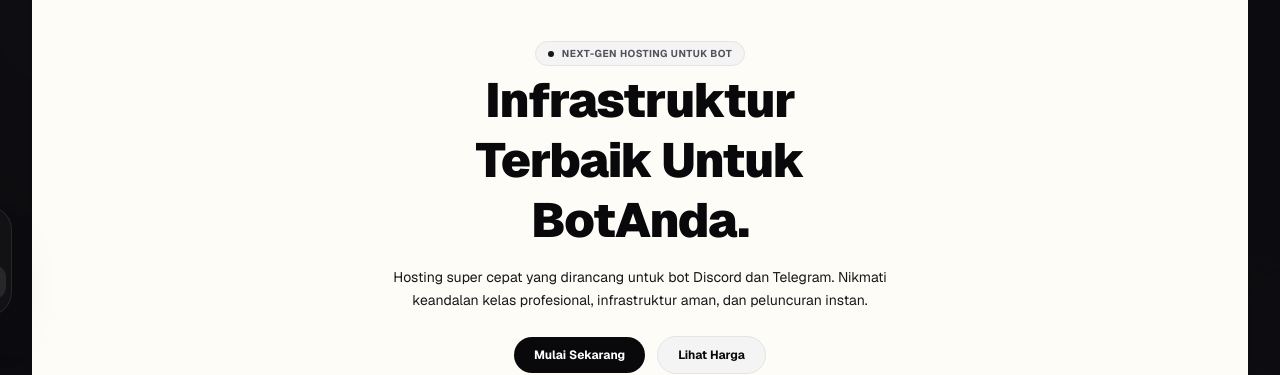
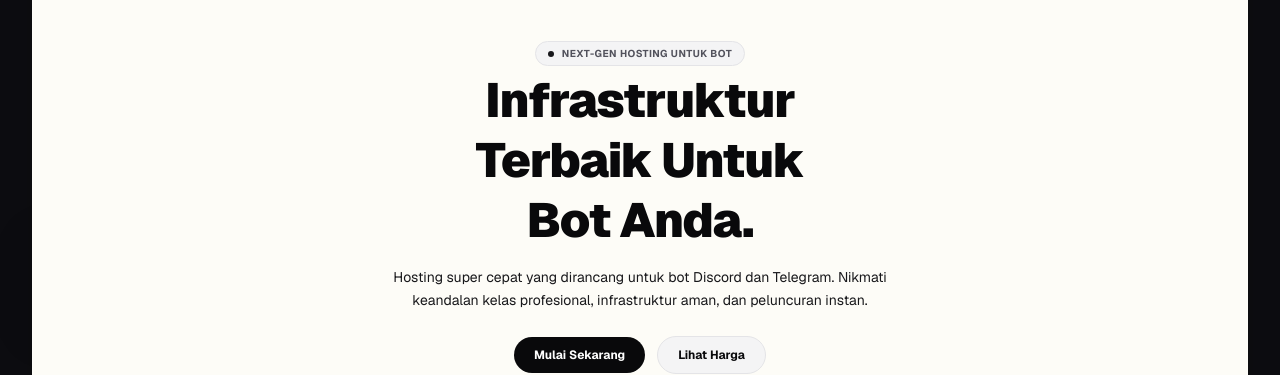
Before and after one commit to ansea-wav/xibot, a Next.js app: page / in a window 1280 px wide. Shown: the part 139-514 px from the top of the page. Built offline with nearby package versions, Linux system fonts and the light colour scheme.

Commit message:
feat: revert hero title flicker, and refactor language switcher notch to slide out of and disappear behind the main page card container edge

```diff
--- a/src/app/page.tsx
+++ b/src/app/page.tsx
@@ -104,35 +104,6 @@ export default function Home() {
   const [langHovered, setLangHovered] = useState(false);
   const [langAutoHide, setLangAutoHide] = useState(false);
 
-  const renderHeroTitle = (title: string) => {
-    const lines = title.split('\n');
-    return lines.map((line, lineIndex) => {
-      const words = line.split(' ');
-      const renderedWords = words.map((word, wordIndex) => {
-        const cleanWord = word.replace(/[.,\/#!$%\^&\*;:{}=\-_`~()]/g,"");
-        const isBot = cleanWord.toLowerCase() === 'bot' || cleanWord.toLowerCase() === 'bots';
-
-        if (isBot) {
-          const punctuation = word.slice(cleanWord.length);
-          return (
-            <span key={wordIndex} className="inline-block relative">
-              <span className="animate-flicker inline-block text-zinc-950 font-black relative">
-                {cleanWord}
-              </span>
-              {punctuation}{' '}
-            </span>
-          );
-        }
-        return word + ' ';
-      });
-
-      return (
-        <span key={lineIndex} className="block">
-          {renderedWords}
-        </span>
-      );
-    });
-  };
 
   // Download state
   const [downloadCooldown, setDownloadCooldown] = useState(0);
@@ -456,19 +427,22 @@ export default function Home() {
   return (
     <div className="h-screen h-[100dvh] w-screen overflow-hidden bg-[#0d0d11] text-zinc-900 selection:bg-zinc-800/10 font-sans flex items-center justify-center p-3 sm:p-6 md:p-8 relative">
 
-      {/* Dynamic Island Style Language Switcher Notch on the Left Edge */}
+      {/* Page Content Wrapper for Main Sheet and Sidebar attachments */}
+      <div className="relative w-full h-full max-h-[calc(100dvh-1.5rem)] sm:max-h-[calc(100vh-3rem)] md:max-h-[calc(100vh-4rem)] max-w-7xl flex items-center justify-center z-10">
+
+        {/* Dynamic Island Style Language Switcher Notch sticking to the edge of main card container */}
         <motion.div
           onMouseEnter={() => setLangHovered(true)}
           onMouseLeave={() => setLangHovered(false)}
           animate={{
-          x: isLangCollapsed ? -30 : 0,
+            x: isLangCollapsed ? 0 : -36,
           }}
           transition={{
             type: "spring",
             stiffness: 220,
             damping: 18
           }}
-        className="fixed left-0 top-1/2 -translate-y-1/2 z-[99] bg-[#121214] text-white w-[42px] h-[110px] rounded-r-[1.5rem] border border-zinc-800 border-l-0 shadow-2xl flex flex-col items-center justify-center py-2.5 cursor-pointer select-none"
+          className="absolute left-0 top-1/2 -translate-y-1/2 z-0 bg-[#121214] text-white w-[42px] h-[110px] rounded-l-[1.5rem] border border-zinc-850 border-r-0 shadow-2xl flex flex-col items-center justify-center py-2.5 cursor-pointer select-none"
         >
           <div className="relative flex flex-col items-center gap-2 w-full h-full justify-center">
             {/* Sliding Pill Indicator */}
@@ -522,7 +496,7 @@ export default function Home() {
             mass: 0.8
           }}
           style={{ transformOrigin: 'center' }}
-        className="relative z-10 w-full h-full max-h-[calc(100dvh-1.5rem)] sm:max-h-[calc(100vh-3rem)] md:max-h-[calc(100vh-4rem)] max-w-7xl rounded-[2.5rem] bg-[#fdfcf7] border border-white/20 shadow-2xl flex flex-col justify-between overflow-hidden"
+          className="relative z-10 w-full h-full rounded-[2.5rem] bg-[#fdfcf7] border border-white/20 shadow-2xl flex flex-col justify-between overflow-hidden"
       >
 
         {/* Navigation Bar inside Sheet */}
@@ -602,31 +576,8 @@ export default function Home() {
                   <span className="w-1.5 h-1.5 rounded-full bg-zinc-900"></span>
                   {t.heroBadge}
                 </div>
-                <style dangerouslySetInnerHTML={{ __html: `
-                  @keyframes neon-turn-on {
-                    0% { opacity: 0.15; }
-                    4% { opacity: 0.95; }
-                    8% { opacity: 0.2; }
-                    12% { opacity: 0.9; }
-                    16% { opacity: 0.3; }
-                    20% { opacity: 1; }
-                    24% { opacity: 0.35; }
-                    28% { opacity: 0.95; }
-                    35% { opacity: 1; }
-                    55% { opacity: 1; }
-                    56% { opacity: 0.25; }
-                    57% { opacity: 1; }
-                    85% { opacity: 1; }
-                    86% { opacity: 0.4; }
-                    87% { opacity: 1; }
-                    100% { opacity: 1; }
-                  }
-                  .animate-flicker {
-                    animation: neon-turn-on 4s infinite;
-                  }
-                `}} />
                 <h1 className="text-3xl sm:text-5xl font-black tracking-tight text-zinc-950 leading-tight whitespace-pre-line">
-                  {renderHeroTitle(t.heroTitle)}
+                  {t.heroTitle}
                 </h1>
                 <p className="text-xs sm:text-sm text-zinc-550 max-w-lg mx-auto leading-relaxed">
                   {t.heroDesc}
@@ -968,6 +919,7 @@ export default function Home() {
         </motion.footer>
 
       </motion.div>
+    </div>
 
       {/* Login Modal */}
       <AnimatePresence>
```
Lines whose indentation alone changed are shown as unchanged.
